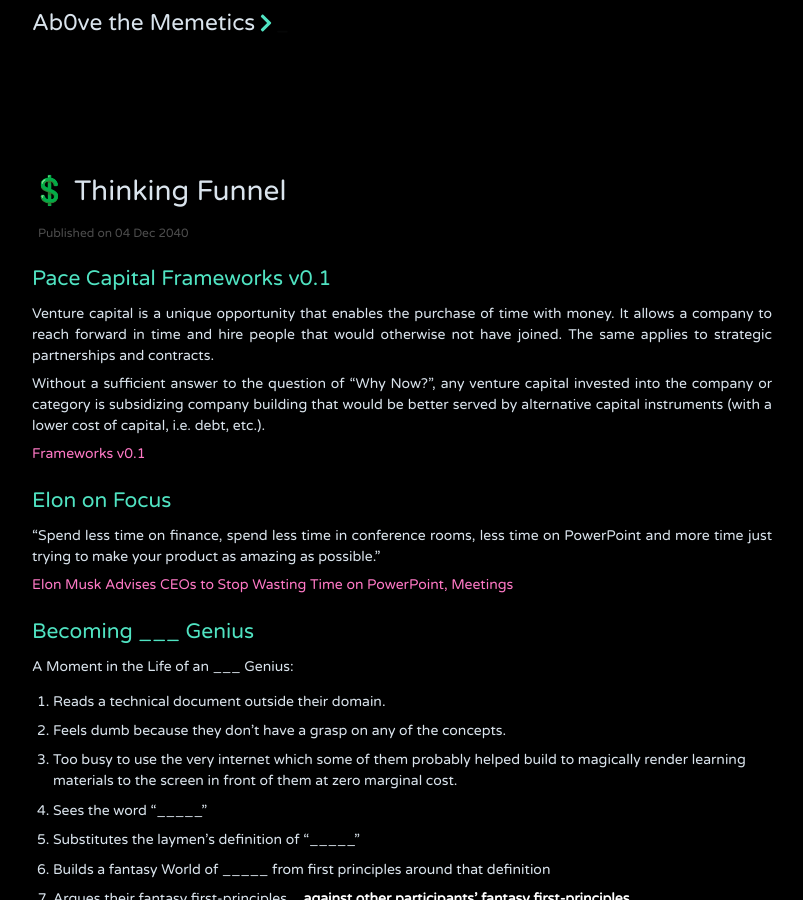
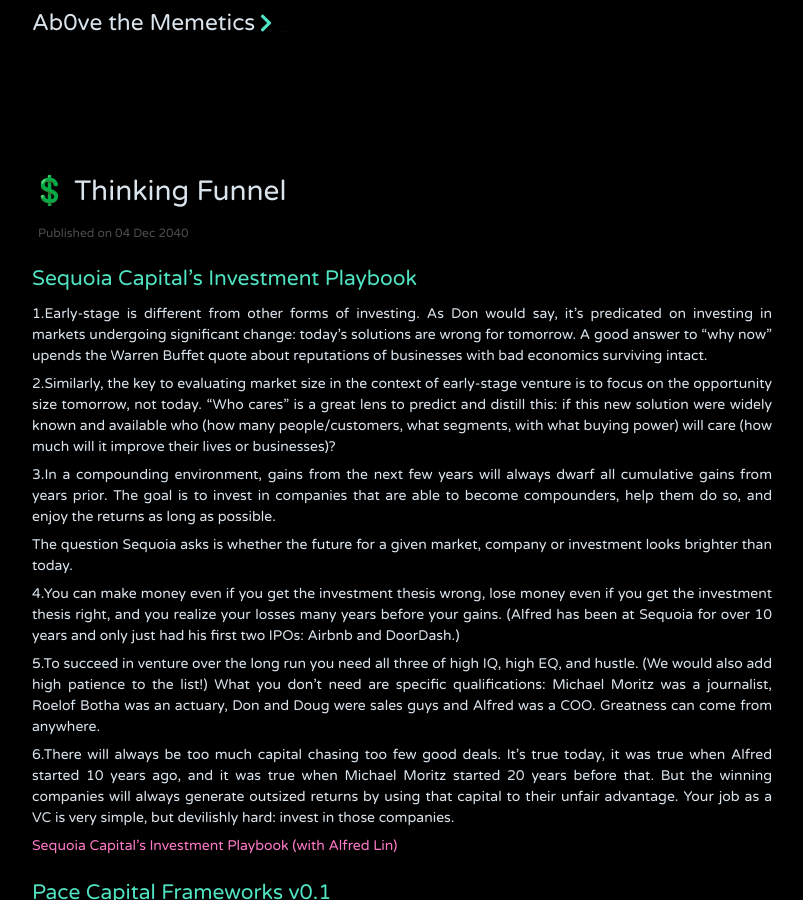
Before and after one commit to jithendrabsy/thoughts, a Jekyll site: the page built from _posts/2040-12-04-thinking.md, in a window 1280 px wide and 900 px high. Shown: the whole window, without its empty margins (238-1041 px from the left). Built offline with Jekyll 4.4.1, drawn with Linux system fonts in a browser that asks for light colours; nearby versions of some CDN libraries.

Commit message:
Update T

```diff
--- a/_posts/2040-12-04-thinking.md
+++ b/_posts/2040-12-04-thinking.md
@@ -4,6 +4,24 @@
 description:
 tags: Creation
 ---
+
+## Sequoia Capital's Investment Playbook
+
+1.Early-stage is different from other forms of investing. As Don would say, it's predicated on investing in markets undergoing significant change: today's solutions are wrong for tomorrow. A good answer to "why now" upends the Warren Buffet quote about reputations of businesses with bad economics surviving intact.
+
+2.Similarly, the key to evaluating market size in the context of early-stage venture is to focus on the opportunity size tomorrow, not today. "Who cares" is a great lens to predict and distill this: if this new solution were widely known and available who (how many people/customers, what segments, with what buying power) will care (how much will it improve their lives or businesses)?
+
+3.In a compounding environment, gains from the next few years will always dwarf all cumulative gains from years prior. The goal is to invest in companies that are able to become compounders, help them do so, and enjoy the returns as long as possible.
+
+The question Sequoia asks is whether the future for a given market, company or investment looks brighter than today.
+
+4.You can make money even if you get the investment thesis wrong, lose money even if you get the investment thesis right, and you realize your losses many years before your gains. (Alfred has been at Sequoia for over 10 years and only just had his first two IPOs: Airbnb and DoorDash.)
+
+5.To succeed in venture over the long run you need all three of high IQ, high EQ, and hustle. (We would also add high patience to the list!) What you don't need are specific qualifications: Michael Moritz was a journalist, Roelof Botha was an actuary, Don and Doug were sales guys and Alfred was a COO. Greatness can come from anywhere.
+
+6.There will always be too much capital chasing too few good deals. It's true today, it was true when Alfred started 10 years ago, and it was true when Michael Moritz started 20 years before that. But the winning companies will always generate outsized returns by using that capital to their unfair advantage. Your job as a VC is very simple, but devilishly hard: invest in those companies.
+
+[Sequoia Capital's Investment Playbook (with Alfred Lin)](https://www.acquired.fm/episodes/special-sequoia-capitals-investment-playbook-with-alfred-lin)
 
 ## Pace Capital Frameworks v0.1
 
```
